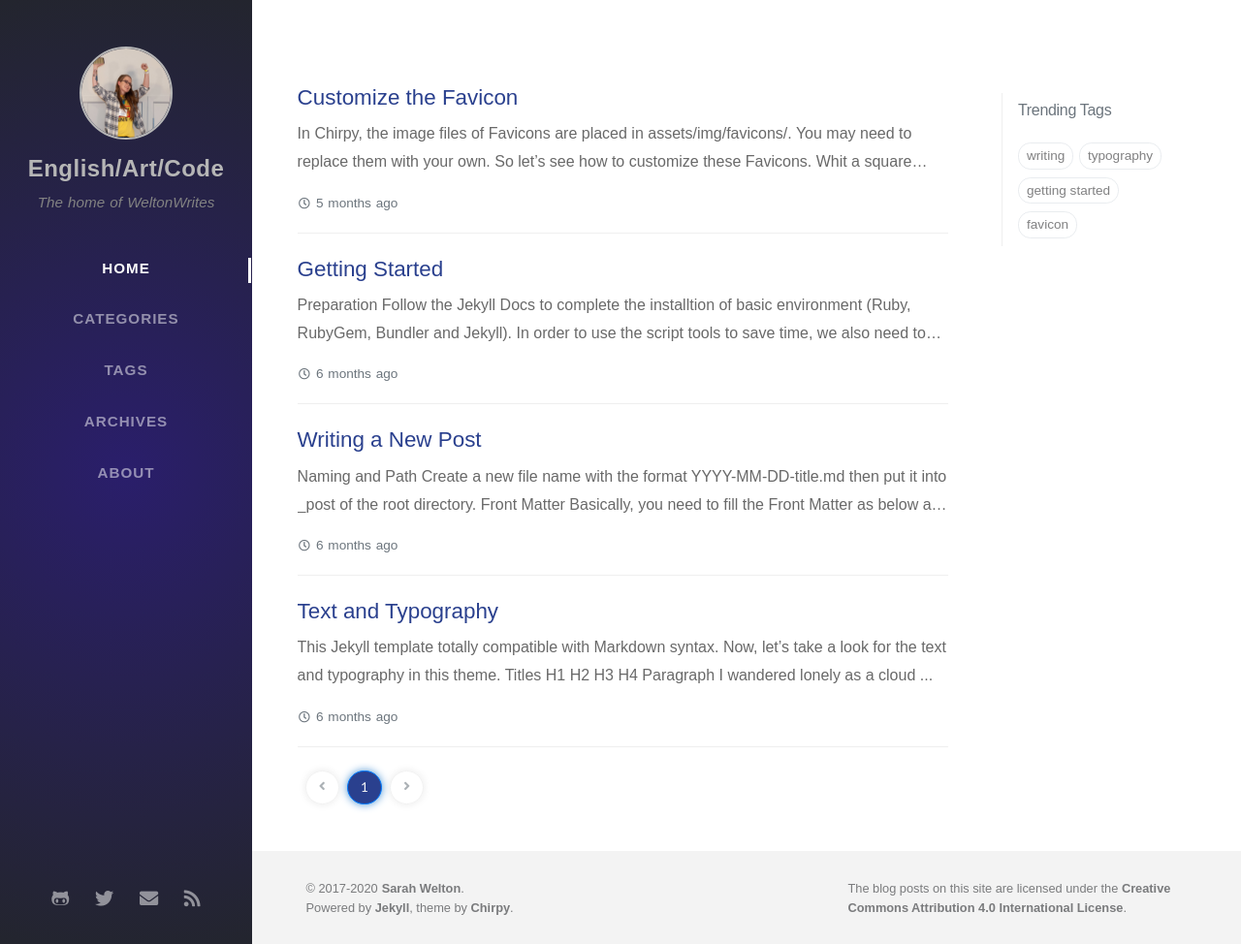
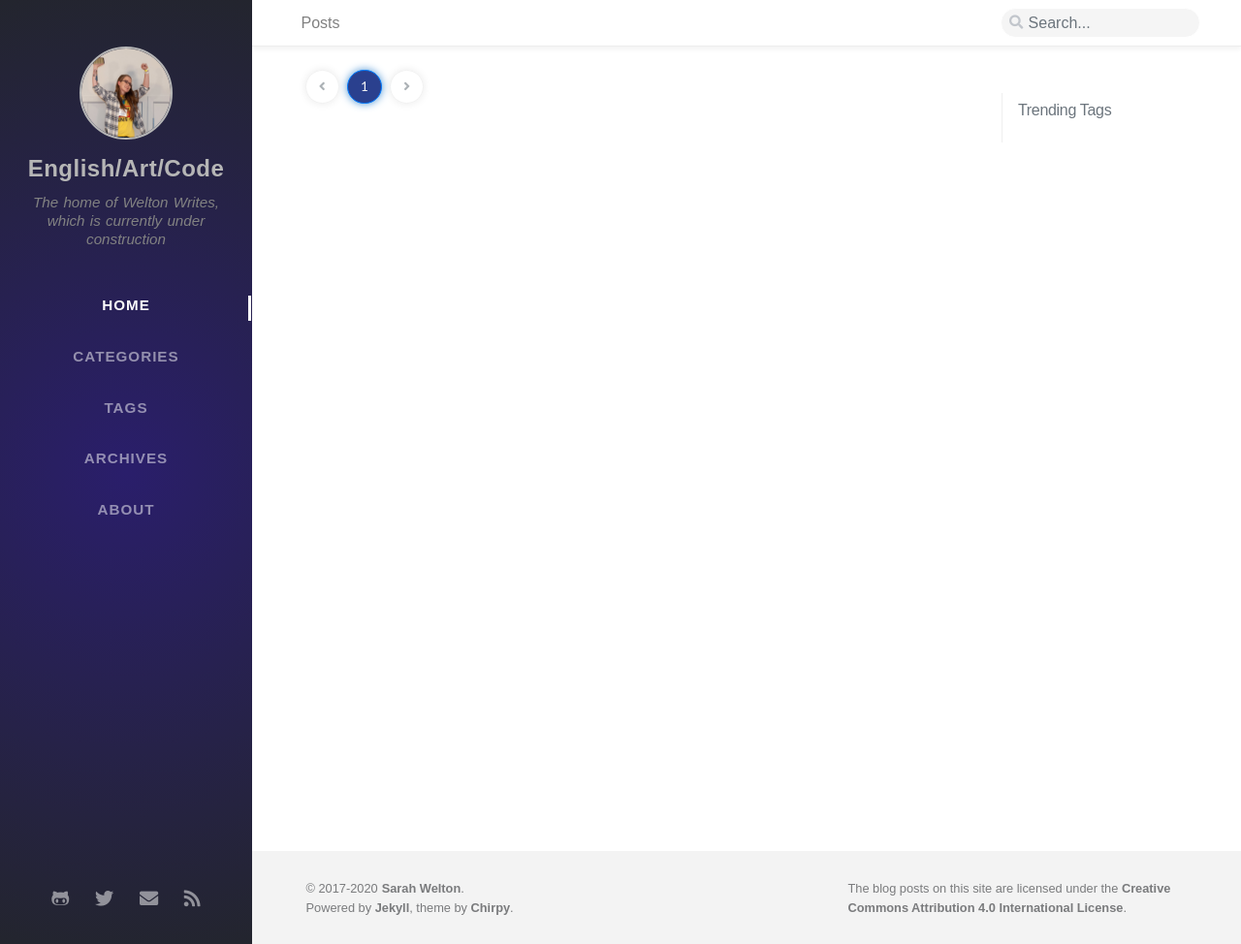
Before and after one commit to slwelton/website, a Jekyll site: the page built from index.html, in a window 1280 px wide and 974 px high. Shown: the whole window at 97% size. Built offline with Jekyll 4.4.1, drawn with Linux system fonts in a browser that asks for light colours; nearby versions of some CDN libraries; some web fonts are replaced; the list of posts is cut into pages by our own code; comment, search, counter and statistics services are not loaded.

Commit message:
Updating files - removing posts that aren't necessary

````diff
--- a/_config.yml
+++ b/_config.yml
@@ -10,7 +10,7 @@
 
 title: English/Art/Code                        # the main title
 
-tagline: The home of WeltonWrites  # it will display as the sub-title
+tagline: The home of Welton Writes, which is currently under construction  # it will display as the sub-title
 
 description: >-                        # used by seo meta and the atom feed
   Portfolio and information for Sarah Welton, freelance writer and photographer.
--- a/_posts/2019-08-08-text-and-typography.md
+++ /dev/null
@@ -1,157 +0,0 @@
----
-title: "Text and Typography"
-date: 2019-08-08 11:33:00 +0800
-categories: [Blogging, Demo]
-tags: [typography]
----
-
-This Jekyll template totally compatible with Markdown syntax. Now, let's take a look for the text and typography in this theme.
-
-## Titles
-
-***
-# H1
-
-<h2 data-toc-skip>H2</h2>
-
-<h3 data-toc-skip>H3</h3>
-
-#### H4
-
-***
-
-## Paragraph
-
-I wandered lonely as a cloud
-
-That floats on high o'er vales and hills,
-
-When all at once I saw a crowd,
-
-A host, of golden daffodils;
-
-Beside the lake, beneath the trees,
-
-Fluttering and dancing in the breeze.
-
-## Block Quote
-
-> This line to shows the Block Quote.
-
-## Tables
-
-|Company|Contact|Country|
-|:---|:--|---:|
-|Alfreds Futterkiste | Maria Anders | Germany
-|Island Trading | Helen Bennett | UK
-|Magazzini Alimentari Riuniti | Giovanni Rovelli | Italy
-
-## Link
-
-[http://127.0.0.1:4000](http://127.0.0.1:4000)
-
-
-## Footnote
-
-Click the hook will locate the footnote[^footnote].
-
-
-## Image
-
-![Desktop View]({{ "/assets/img/sample/mockup.png" | relative_url }})
-
-
-## Inline code
-
-This is an example of `Inline Code`.
-
-
-## Code Snippet
-
-### Common
-
-```
-This is a common code snippet, without syntax highlight and line number.
-```
-
-### Specific Languages
-
-#### Console
-
-```console
-$ date
-Sun Nov  3 15:11:12 CST 2019
-```
-
-
-#### Terminal
-
-```terminal
-$ env |grep SHELL
-SHELL=/usr/local/bin/bash
-PYENV_SHELL=bash
-```
-
-#### Ruby
-
-```ruby
-def sum_eq_n?(arr, n)
-  return true if arr.empty? && n == 0
-  arr.product(arr).reject { |a,b| a == b }.any? { |a,b| a + b == n }
-end
-```
-
-#### Shell
-
-```shell
-if [ $? -ne 0 ]; then
-    echo "The command was not successful.";
-    #do the needful / exit
-fi;
-```
-
-#### Liquid
-
-{% raw %}
-```liquid
-{% if product.title contains 'Pack' %}
-  This product's title contains the word Pack.
-{% endif %}
-```
-{% endraw %}
-
-#### HTML
-
-```html
-<div class="sidenav">
-  <a href="#contact">Contact</a>
-  <button class="dropdown-btn">Dropdown
-    <i class="fa fa-caret-down"></i>
-  </button>
-  <div class="dropdown-container">
-    <a href="#">Link 1</a>
-    <a href="#">Link 2</a>
-    <a href="#">Link 3</a>
-  </div>
-  <a href="#contact">Search</a>
-</div>
-```
-
-**Horizontal Scrolling**
-
-```html
-<div class="panel-group">
-  <div class="panel panel-default">
-    <div class="panel-heading" id="{{ category_name }}">
-      <i class="far fa-folder"></i>
-      <p>This is a very long long long long long long long long long long long long long long long long long long long long long line.</p>
-      </a>
-    </div>
-  </div>
-</div>
-```
-
-
-## Reverse Footnote
-
-[^footnote]: The footnote source.
--- a/_posts/2019-08-08-write-a-new-post.md
+++ /dev/null
@@ -1,89 +0,0 @@
----
-title: "Writing a New Post"
-date: 2019-08-08 14:10:00 +0800
-categories: [Blogging, Tutorial]
-tags: [writing]
----
-
-## Naming and Path
-
-Create a new file name with the format `YYYY-MM-DD-title.md` then put it into `_post` of the root directory.
-
-## Front Matter
-
-Basically, you need to fill the [Front Matter](https://jekyllrb.com/docs/front-matter/) as below at the top of the post:
-
-```yaml
----
-title: TITLE
-date: YYYY-MM-DD HH:MM:SS +/-TTTT
-categories: [TOP_CATEGORIE, SUB_CATEGORIE]
-tags: [TAG]
----
-```
-
-> **Note**: The posts' ***layout*** has been set to `post` by default, so there is no need to add the variable ***layout*** in Front Matter block.
-
-- **Categories and Tags**
-
-    The `categories` of each post is designed to contain up to two elements, and the number of elements in `tag` can be zero or infinite.
-
-## Table of Contents
-
-By default, the **T**able **o**f **C**ontents (TOC) is displayed on the right panel of the post. If you want to turn it off globally, go to `_config.yml` and set the variable `toc` to `false`. If you want to turn off TOC for specific post, add the following to post's [Front Matter](https://jekyllrb.com/docs/front-matter/):
-
-```yaml
----
-toc: false
----
-```
-
-
-## Comments
-
-Similar to TOC, the [Disqus](https://disqus.com/) comments is loaded by default in each post, and the global switch is defined by variable `comments` in file `_config.yml` . If you want to close the comment for specific post, add the following to the **Front Matter** of the post:
-
-```yaml
----
-comments: false
----
-```
-
-
-## Code Block
-
-Markdown symbols <code class="highlighter-rouge">```</code> can easily create a code block as following examples.
-
-```
-This is a common code snippet, without syntax highlight and line number.
-```
-
-## Specific Language
-
-Using <code class="highlighter-rouge">```Language</code> you will get code snippets with line Numbers and syntax highlight.
-
-> **Note**: The Jekyll style `{% raw %}{%{% endraw %} highlight LANGUAGE {% raw %}%}{% endraw %}` or `{% raw %}{%{% endraw %} highlight LANGUAGE linenos {% raw %}%}{% endraw %}` are not allowed to be used in this theme !
-
-```yaml
-# Yaml code snippet
-items:
-    - part_no:   A4786
-      descrip:   Water Bucket (Filled)
-      price:     1.47
-      quantity:  4
-```
-
-#### Liquid codes
-
-If you want to display the **Liquid** snippet, surround the liquid code with `{% raw %}{%{% endraw %} raw {%raw%}%}{%endraw%}` and `{% raw %}{%{% endraw %} endraw {%raw%}%}{%endraw%}` .
-
-{% raw %}
-```liquid
-{% if product.title contains 'Pack' %}
-  This product's title contains the word Pack.
-{% endif %}
-```
-{% endraw %}
-
-## Learn More
-For more knowledge about Jekyll posts, visit the [Jekyll Docs: Posts](https://jekyllrb.com/docs/posts/).
--- a/_posts/2019-08-09-getting-started.md
+++ /dev/null
@@ -1,167 +0,0 @@
----
-title: Getting Started
-date: 2019-08-09 20:55:00 +0800
-categories: [Blogging, Tutorial]
-tags: [getting started]
----
-
-## Preparation
-
-Follow the [Jekyll Docs](https://jekyllrb.com/docs/installation/) to complete the installtion of basic environment (Ruby, RubyGem, Bundler and Jekyll). In order to use the script tools to save time, we also need to install [Python](https://www.python.org/downloads/)(version 3.5 or abover) and [ruamel.yaml](https://pypi.org/project/ruamel.yaml/).
-
-In addition, if your machine is running Debian or macOS, make sure you have the [GNU coreutils](https://www.gnu.org/software/coreutils/) installed. Otherwise, get it by:
-
-* Debian
-
-```console
-$ sudo apt-get install coreutils
-```
-
-* macOS
-
-```console
-$ brew install coreutils
-```
-
-
-## Install Jekyll Plugins
-
-Go to the root of repo and run:
-
-```terminal
-$ bundle install
-```
-
-`bundle` will install all the dependent Jekyll Plugins listed in file `Gemfile` automatically.
-
-
-## File Structure
-
-The main files and related brief introductions are listed below.
-
-```sh
-jekyll-theme-chirpy/
-├── _data
-├── _includes
-├── _layouts
-├── _posts          # posts stay here
-├── _scripts
-├── .travis.yml     # remove it
-├── .github         # remove this, too
-├── assets
-├── tabs
-│   └── about.md    # the ABOUT page
-├── .gitignore
-├── 404.html
-├── Gemfile
-├── LICENSE
-├── README.md
-├── _config.yml     # configuration file
-├── tools           # script tools
-├── feed.xml
-├── index.html
-├── robots.txt
-└── sitemap.xml
-```
-
-
-As mentioned above, some files or directories should be removed from your repo:
-
-- .travis.yml
-- .github
-
-
-## Configuration
-
-Customize the variables in file `_config.yml` as needed.
-
-* Avatar
-
-    The sample avatar is `/assets/img/sample/avatar.jpg`. It should be replaced by your own one. Notice that a huge image file will increase the load time of your site, so keep your avatar size as samll as possible(may be *<https://tinypng.com/>* will help).
-
-* TimeZone
-
-    To ensure that the posts' release date matches the city you live in, please modify the field `timezone` correctly. A list of all available values can be found on [TimezoneConverter](http://www.timezoneconverter.com/cgi-bin/findzone/findzone) or [Wikipedia](https://en.wikipedia.org/wiki/List_of_tz_database_time_zones).
-
-
-##  Run Locally
-
-You may want to preview the site before publishing, so just run the script tool:
-
-```terminal
-$ bash tools/run.sh
-```
-
-Open a brower and visit <http://localhost:4000>.
-
-Few days later, you may find that the file changes does not refresh in real time by using `run.sh`. Don't worry, the advanced option `-r` (or `--realtime`) will solve this problem, but it requires [**fswatch**](http://emcrisostomo.github.io/fswatch/) to be installed on your machine.
-
-##  Deploying to GitHub Pages
-
-Before the deployment begins, ensure the `url` in file `_config.yml` has been set to `https://<username>.github.io`(or the custom domain, if you have. e.g. `https://yourdomain.com`). What's more, if you prefer to the [Project site](https://help.github.com/en/github/working-with-github-pages/about-github-pages#types-of-github-pages-sites), change `baseurl` of file `_config.yml` to your project name, starting with a slash. e.g. `/project`.
-
-
-### Option 1: Built by GitHub Pages
-
-By deploying the site in this way, you're allowed to push the source code directly to the remote.
-
-> **Note**: If you want to use any third-party Jekyll plugins that not in [this list](https://pages.github.com/versions/), stop reading the current approach and go to [*Option 2: Build locally*](#option-2-build-locally).
-
-**1**. Rename the repository to:
-
-|Site Type | Repo's Name|
-|:---|:---|
-|User or Organization | `<username>.github.io`|
-|Project| any one except `<username>.github.io`, let's say `project`|
-
-**2**. Commit the changes of the repo first, then run the initialization script:
-
-```console
-$ bash tools/init.sh
-```
-
-> Please note that the *Recent Update* list requires the latest git-log date of posts, thus make sure the changes in `_posts` have been committed before running this command.
-
-it will automatically generates the *Latest Modified Date* and *Categories / Tags* page for the posts.
-
-**3**. Push the changes to `origin/master` then go to GitHub website and enable GitHub Pages service for the repo.
-
-**4**. Check it out:
-
-|Site Type | Site URL |
-|:---|:---|
-|User or Organization | `https://<username>.github.io/`|
-|Project| `https://<username>.github.io/project/`|
-
-
-### Option 2: Build Locally
-
-For security reasons, GitHub Pages runs on `safe` mode, which means the third-party Jekyll plugins or custom scripts won't work. If you want to use any another plugins that not in the [whitelist](https://pages.github.com/versions/), **you have to generate the site locally rather than on GitHub Pages**.
-
-**1**. Browse to GitHub website, create a brand new repo named:
-
-|Site Type | Repo's Name|
-|:---|:---|
-|User or Organization | `<username>.github.io`|
-|Project| any one except `<username>.github.io`, let's say `project`|
-
-and clone it.
-
-**2**. In the root of the source project, build your site by:
-
-```console
-$ bash tools/build.sh -d /path/to/local/project/
-```
-
-The generated static files will be placed in the root of `/path/to/local/project`. Commit and push the changes to the `master` branch on GitHub.
-
-**3**. Go to GitHub website and enable Pages service for the new repository.
-
-**4**. Visit at:
-
-|Site Type | Site URL |
-|:---|:---|
-|User or Organization | `https://<username>.github.io/`|
-|Project| `https://<username>.github.io/project/`|
-
-and enjoy!
--- a/_posts/2019-08-11-customize-the-favicon.md
+++ /dev/null
@@ -1,26 +0,0 @@
----
-title: "Customize the Favicon"
-date: 2019-08-11 00:34:00 +0800
-categories: [Blogging, Tutorial]
-tags: [favicon]
-toc: false
----
-
-In [**Chirpy**](https://github.com/cotes2020/jekyll-theme-chirpy/), the image files of [Favicons](https://www.favicon-generator.org/about/) are placed in `assets/img/favicons/`. You may need to replace them with your own. So let's see how to customize these Favicons.
-
-Whit a square image (PNG, JPG or GIF) in hand, open the site [*Favicon & App Icon Generator*](https://www.favicon-generator.org/) and upload your original image.
-
-![upload-image]({{ "/assets/img/sample/upload-image.png" | relative_url }})
-
-Click button <kbd>Create Favicon</kbd> and wait a moment for the website to generate the icons of various sizes automatically.
-
-![download-icons]({{ "/assets/img/sample/download-icons.png" | relative_url }})
-
-Download the generated package, unzip and delete the following two from the extracted files:
-
-- browserconfig.xml
-- manifest.json
-
-Now, copy the rest image files (`.PNG` and `.ICO`) to cover the original one in folder `assets/img/favicons/`.
-
-Lastly, don't forget to rebuild your site so that the icon becomes your custom edition.
````
